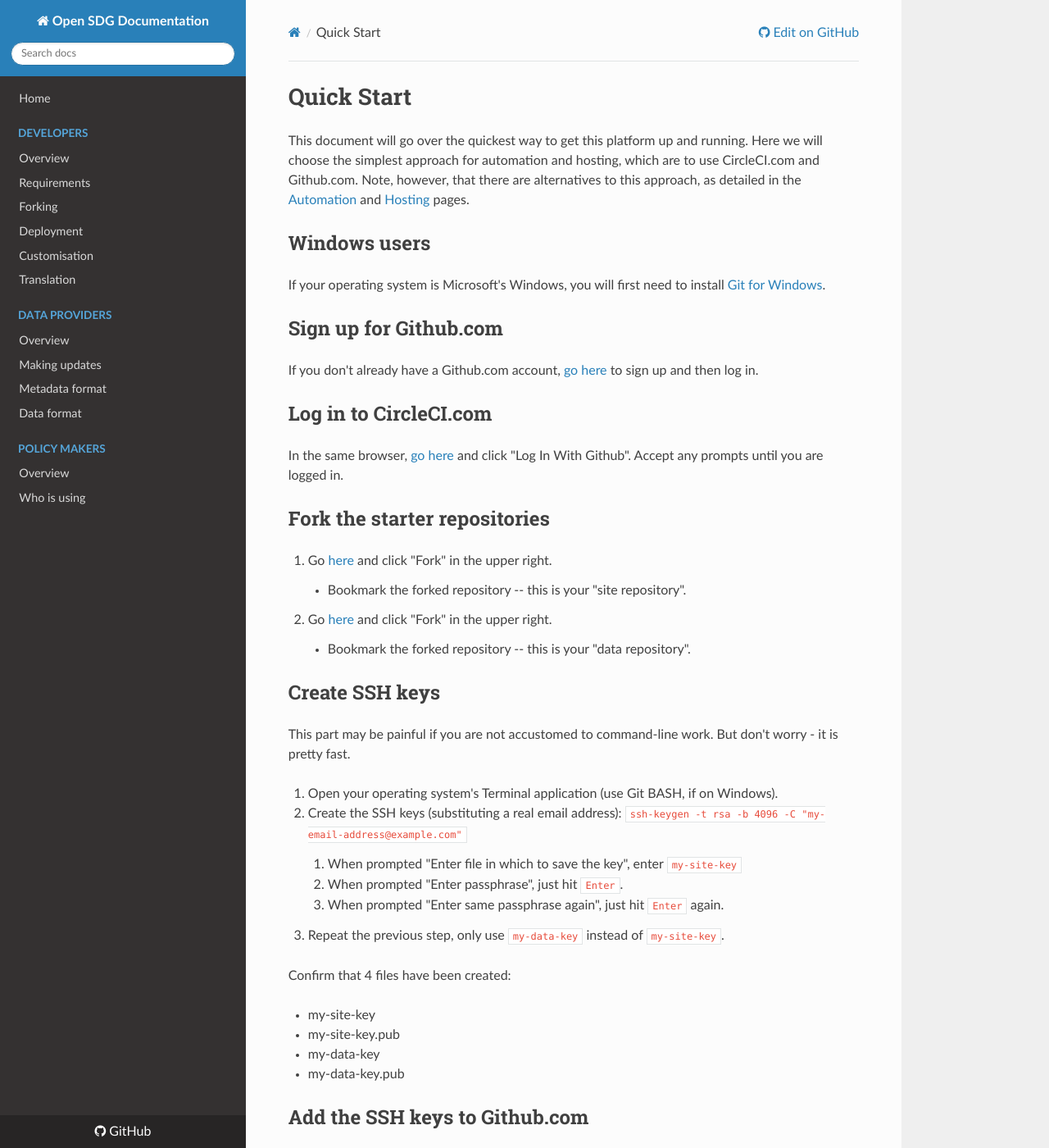
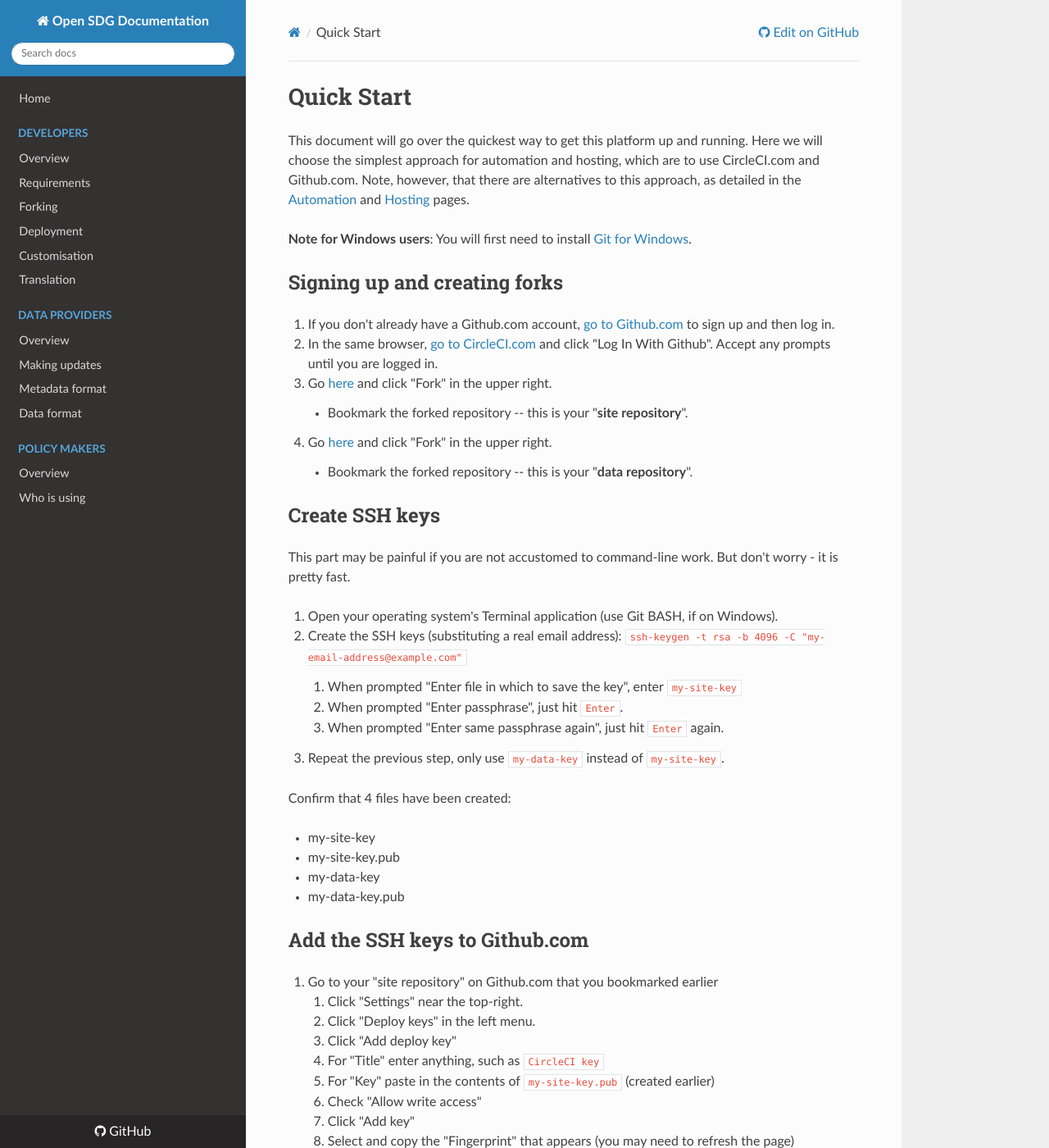
Before and after one commit to open-sdg/open-sdg, an MkDocs documentation site: the page built from docs/quick-start.md, in a window 1280 px wide and 1400 px high. Shown: the whole window at 82% size. Built offline with MkDocs 1.6.1, drawn with Linux system fonts in a browser that asks for light colours; nearby versions of some CDN libraries; some of the changed text lies outside the part shown.

Commit message:
Markdown cleanup

````diff
--- a/docs/quick-start.md
+++ b/docs/quick-start.md
@@ -2,24 +2,16 @@
 
 This document will go over the quickest way to get this platform up and running. Here we will choose the simplest approach for automation and hosting, which are to use CircleCI.com and Github.com. Note, however, that there are alternatives to this approach, as detailed in the [Automation](automation/index.md) and [Hosting](hosting/index.md) pages.
 
-## Windows users
+__Note for Windows users__: You will first need to install [Git for Windows](https://git-scm.com/download/win).
 
-If your operating system is Microsoft's Windows, you will first need to install [Git for Windows](https://git-scm.com/download/win).
+## Signing up and creating forks
 
-## Sign up for Github.com
-
-If you don't already have a Github.com account, [go here](https://github.com/) to sign up and then log in.
-
-## Log in to CircleCI.com
-
-In the same browser, [go here](https://circleci.com/vcs-authorize/) and click "Log In With Github". Accept any prompts until you are logged in.
-
-## Fork the starter repositories
-
+1. If you don't already have a Github.com account, [go to Github.com](https://github.com/) to sign up and then log in.
+1. In the same browser, [go to CircleCI.com](https://circleci.com/vcs-authorize/) and click "Log In With Github". Accept any prompts until you are logged in.
 1. Go [here](https://github.com/open-sdg/open-sdg-site-starter) and click "Fork" in the upper right.
-    * Bookmark the forked repository -- this is your "site repository".
+    * Bookmark the forked repository -- this is your "__site repository__".
 1. Go [here](https://github.com/open-sdg/open-sdg-data-starter) and click "Fork" in the upper right.
-    * Bookmark the forked repository -- this is your "data repository".
+    * Bookmark the forked repository -- this is your "__data repository__".
 
 ## Create SSH keys
 
@@ -42,8 +34,7 @@
 
 ## Add the SSH keys to Github.com
 
-1. Add the "site repository" key
-    1. Go to your "site repository" on Github.com that you bookmarked earlier
+1. Go to your "site repository" on Github.com that you bookmarked earlier
     1. Click "Settings" near the top-right.
     1. Click "Deploy keys" in the left menu.
     1. Click "Add deploy key"
@@ -52,10 +43,14 @@
     1. Check "Allow write access"
     1. Click "Add key"
     1. Select and copy the "Fingerprint" that appears (you may need to refresh the page)
-    1. Click "Code" near the top left
-    1. In the list of files, click `.circleci`, then `config.yml`.
+1. Click "Code" near the top left to get back to the list of files
+    1. In the list of files, drill down to the `.circleci/config.yml` file:
+        ```
+        .circleci
+        └─config.yml
+        ```
     1. On the right, click the Pencil icon ("Edit this file").
-    1. Paste the copied "Fingerprint" over `PASTE_FINGERPRINT_HERE`.
+    1. Paste the copied "Fingerprint" over `PASTE_STAGING_FINGERPRINT_HERE`.
     1. At the bottom, click "Commit changes".
 1. Repeat the above steps, but this time for the "data repository", and using the contents of `my-data-key.pub` instead.
 
@@ -77,14 +72,14 @@
 ## Update the deployment scripts
 
 1. Go to your fork of the data repository (bookmarked earlier).
-    1. In the list of files, drill down to the `deploy_staging.sh` file:
+    1. In the list of files, drill down to the `scripts/deploy/circleci/deploy_staging.sh` file:
         ```
         scripts
         └─deploy
-        └─circleci
+          └─circleci
             └─deploy_staging.sh
         ```
-    1. Once on the `deploy_staging.sh` file, on the right, click the Pencil icon ("Edit this file").
+    1. On the right, click the Pencil icon ("Edit this file").
     1. Update the value of the `GH_ORG_STAGING` variable, according to your fork.
     1. At the bottom, click "Commit changes".
 1. Repeat these steps for the site repository (bookmarked earlier).
@@ -99,3 +94,8 @@
     * OPEN-SDG-SITE-STARTER
     * OPEN-SDG-DATA-STARTER
 1. At the bottom, click "Commit changes".
+
+## View the site
+
+1. CircleCI and Github will now build and publish the site. Wait about 5 minutes.
+1. View site at: https://my-github-org/github.io/open-sdg-site-starter/ (replacing "my-github-org" as needed).
````
